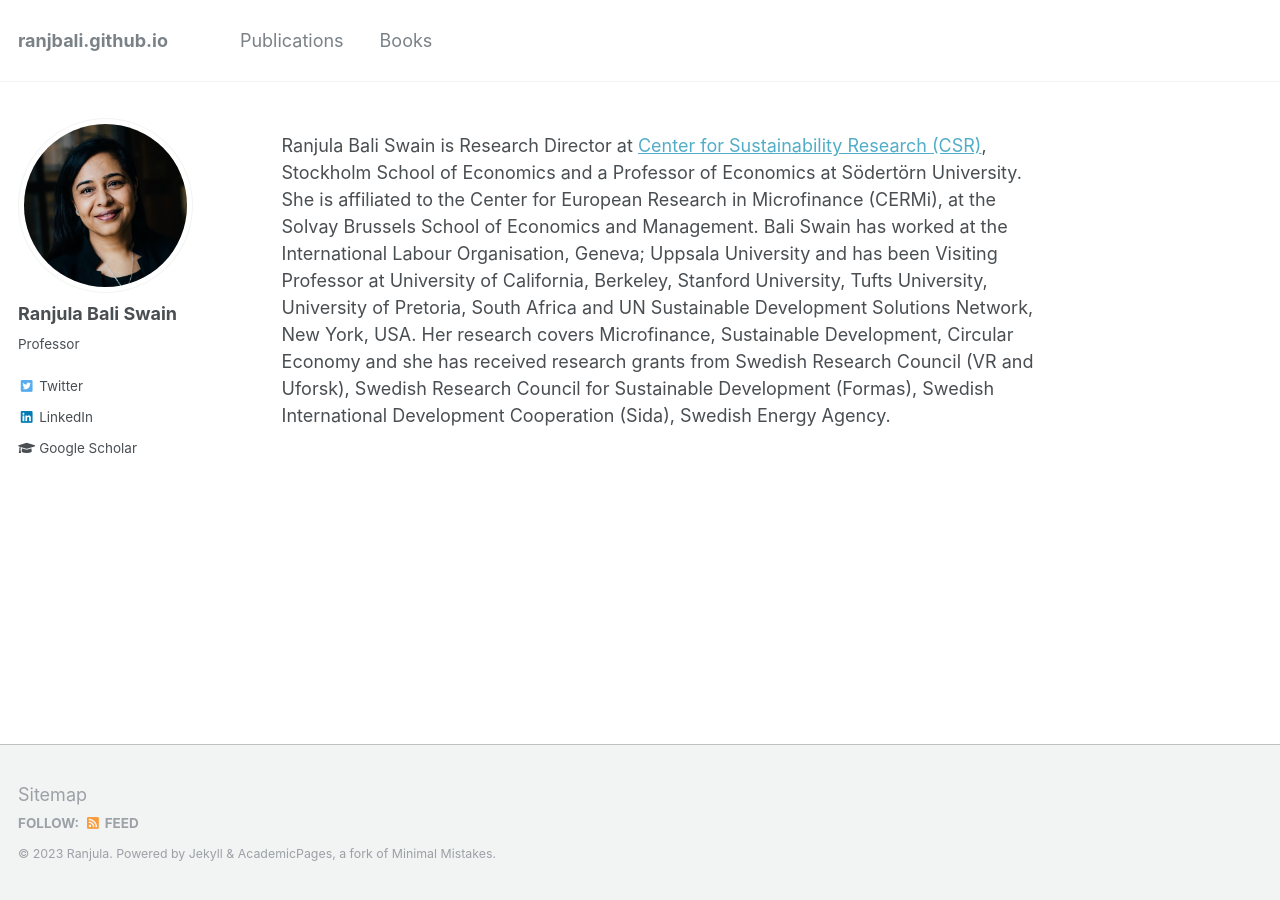
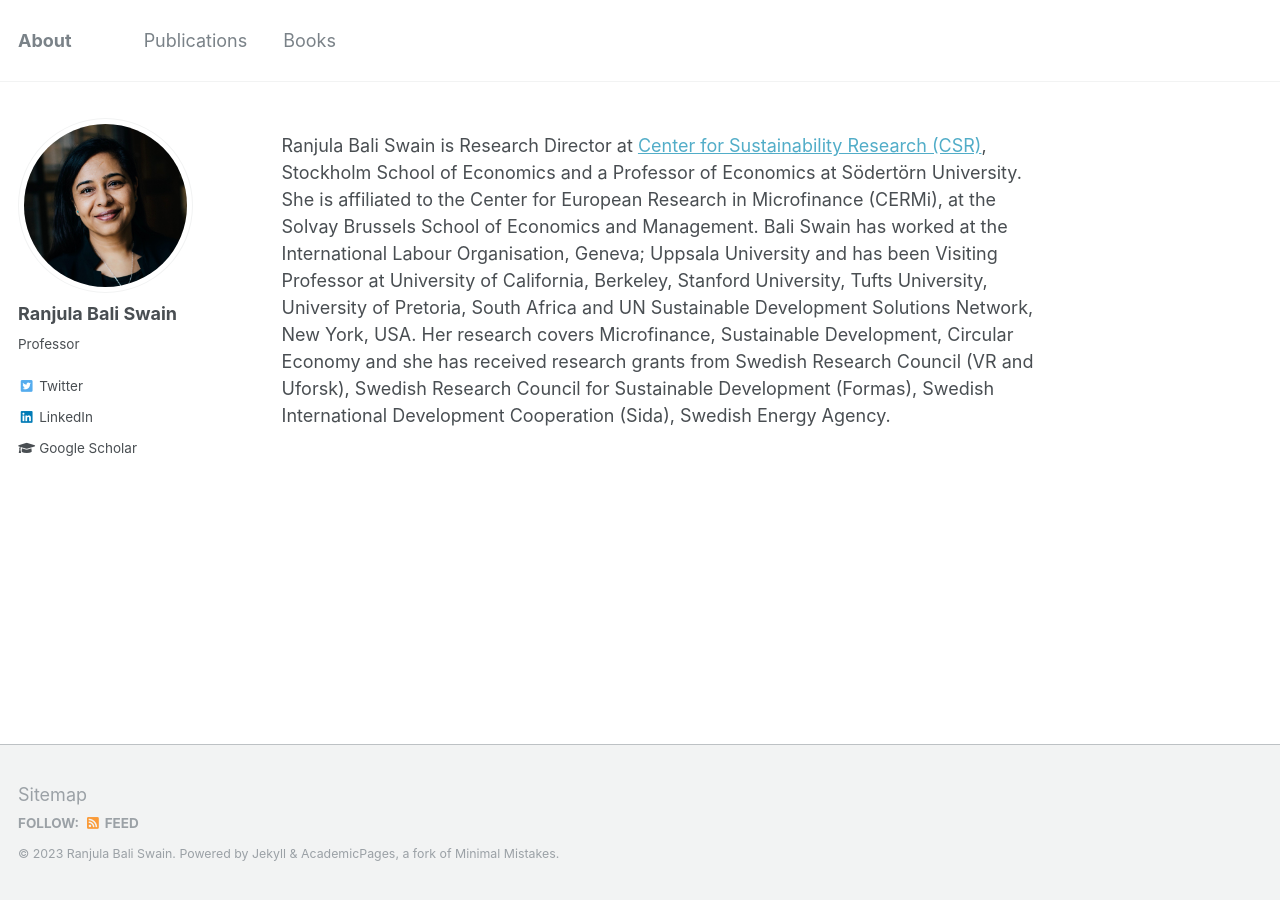
Before and after one commit to ranjbali/ranjbali.github.io, a Jekyll site: the page built from _pages/about.md, in a window 1280 px wide. Built offline with Jekyll 4.4.1, drawn with Linux system fonts in a browser that asks for light colours.

Commit message:
Update _config.yml

```diff
--- a/_config.yml
+++ b/_config.yml
@@ -7,10 +7,10 @@
 
 # Site Settings
 locale                   : "en-US"
-title                    : #"Ranjula Bali Swain"
+title                    : "About"
 title_separator          : "-"
-name                     : &name "Ranjula"
-description              : #&description "personal description"
+name                     : &name "Ranjula Bali Swain"
+description              : &description "Professor"
 url                      : https://ranjbali.github.io # the base hostname & protocol for your site e.g. "https://mmistakes.github.io"
 baseurl                  : "" # the subpath of your site, e.g. "/blog"
 repository               : "ranjbali/ranjbali.github.io"
```
